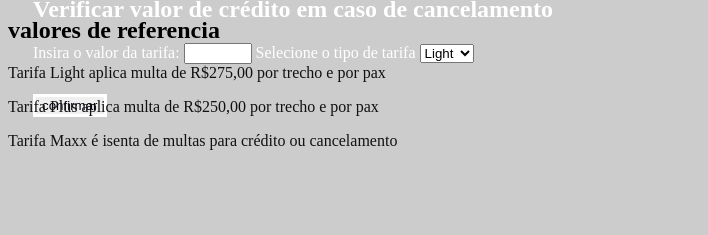
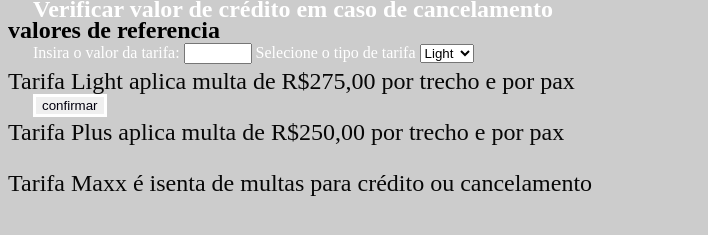
Before and after one commit to Pauloandrade13/calculocredito, a plain HTML site: page index.html in a window 1280 px wide. Shown: the part 433-668 px from the top of the page, without its empty margins (0-708 px from the left). Drawn offline with Linux system fonts and the light colour scheme.

Commit message:
Update reemb1.css

```diff
--- a/reemb1.css
+++ b/reemb1.css
@@ -42,5 +42,6 @@ footer#foo
 }
 
 p {
- color: rgb(17, 17, 17);
+ color: rgb(7, 7, 7);
+ font-size: 18pt;
 }
```
